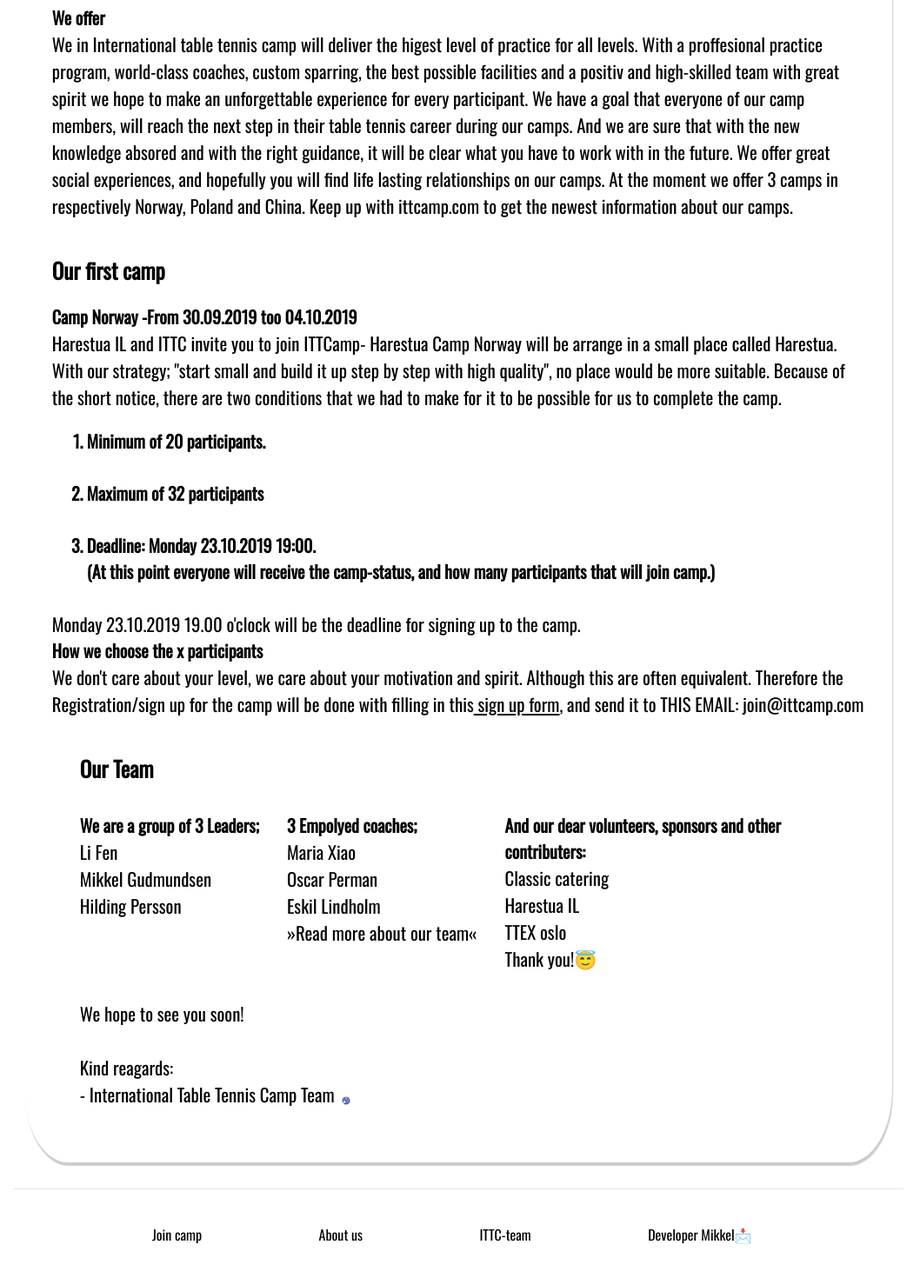
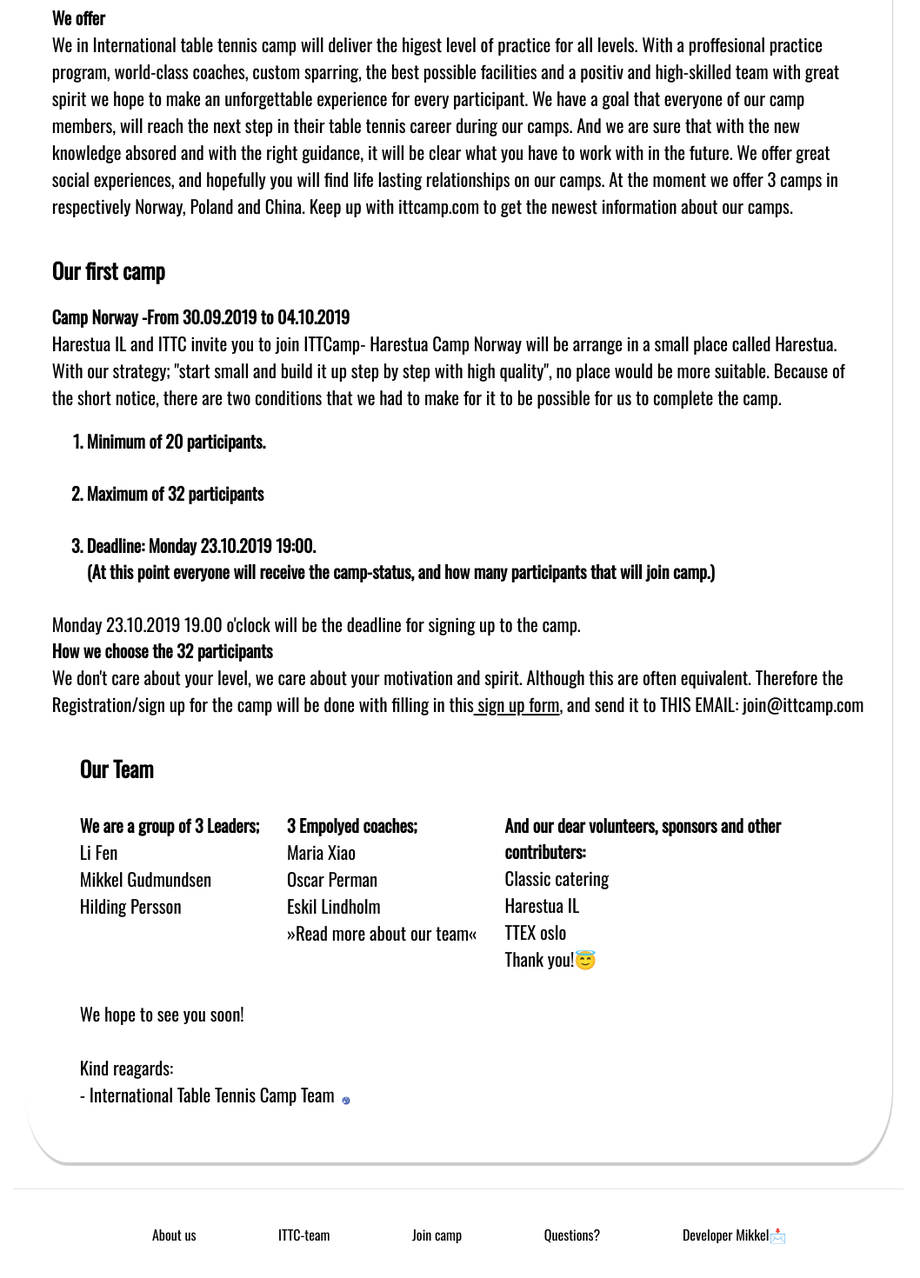
Before and after one commit to mikkelgud/InternationalTableTennisCamp, a React (Create React App) app: page /plan in a window 1280 px wide. Shown: the part 422-1892 px from the top of the page at 87% size, without its empty margins (113-1171 px from the left). Built offline with nearby package versions, Linux system fonts and the light colour scheme.

Commit message:
Added beautiful styling for pictures of china and poland

```diff
--- a/src/Leaders/OscarPerman.js
+++ b/src/Leaders/OscarPerman.js
@@ -39,8 +39,9 @@
       </StyledTextSectionHeader>
       <br/>
       <StyledText>
-          Oscar is headcoach in B-75, and too busy working ther during camp-Norway. He is ready for camp Poland and China when that time comes.<br/><br/>
-  More information about Oscar will come soon.
+          Oscar is headcoach in B-75. He will be too busy working there during camp-Norway.
+          But luckly for us, he is with us on camp Poland and China when that time comes.<br/><br/>
+          More information about Oscar will come soon.
       </StyledText>
     </StyledTextBoxDiv>
   )
--- a/src/components/AboutUs.js
+++ b/src/components/AboutUs.js
@@ -78,7 +78,7 @@
         <br/>
         <StyledSTextSectionHeader>Our first camp</StyledSTextSectionHeader>
         <br/>
-        <StyledH3>Camp Norway -From 30.09.2019 too 04.10.2019</StyledH3>
+        <StyledH3>Camp Norway -From 30.09.2019 to 04.10.2019</StyledH3>
         <StyledText>
           Harestua IL and ITTC invite you to join ITTCamp- Harestua
           Camp Norway will be arrange in a small place called Harestua.
@@ -99,7 +99,7 @@
 
           </StyledH3>
           <StyledText>Monday 23.10.2019 19.00 o'clock will be the deadline for signing up to the camp. </StyledText>
-        <StyledH3>How we choose the x participants</StyledH3>
+        <StyledH3>How we choose the 32 participants</StyledH3>
         <StyledText>
           We don't care about your level, we care about your motivation and spirit.
           Although this are often equivalent.
--- a/src/components/ChinaTravel.js
+++ b/src/components/ChinaTravel.js
@@ -20,12 +20,14 @@
 export default function ChinaTravel() {
     ScrollTop();
     return (
+        <>
         <StyledTextBoxDiv>
             <StyledTextSectionHeader>China - Work in progress
                 <span role="img" aria-label="work-emoji">👨🏽‍💻</span>
                 <span role="img" aria-label="work-emoji">👩🏻‍💻</span>
                 <span role="img" aria-label="work-emoji">👨🏼‍💻</span>
                 </StyledTextSectionHeader>
+                </StyledTextBoxDiv>
             <Wrapper>
             <StyledImage src={ChinaHall}/>
             <StyledImage src={ChinaHallWithPople}/>
@@ -43,6 +45,6 @@
             <StyledText>
 
             </StyledText>
-        </StyledTextBoxDiv>
+        </>
     )
 }
--- a/src/components/Footer.js
+++ b/src/components/Footer.js
@@ -29,7 +29,7 @@
 position: absoulte;
 
 @media (min-width: 1129px){
-    grid-template-columns: auto auto auto auto;
+    grid-template-columns: auto auto auto auto auto;
     margin: 2rem 2rem 2rem 7.5rem;
 }
 @media (max-width: 510px){
@@ -52,11 +52,7 @@
         <LocalWrapper>
         <FooterStyleDivWrapper>
                 <Wrapper>
-                    <div>
-                <StyledATagLink href="mailto: join@ittcamp.com" onClick={() => { props.history.push("/signup") }} >
-                <StyledTextLocal>Join camp</StyledTextLocal>
-                </StyledATagLink>
-                </div>
+
                 <div>
                 <StyledATagLink onClick={() => { props.history.push("/aboutus"); }}>
                 <StyledTextLocal>About us</StyledTextLocal>
@@ -65,6 +61,16 @@
                 <div>
                 <StyledATagLink onClick={() => { props.history.push("/leaders"); }}>
                 <StyledTextLocal>ITTC-team</StyledTextLocal>
+                </StyledATagLink>
+                </div>
+                <div>
+                <StyledATagLink href="mailto: join@ittcamp.com" onClick={() => { props.history.push("/signup") }} >
+                <StyledTextLocal>Join camp</StyledTextLocal>
+                </StyledATagLink>
+                </div>
+                <div>
+                <StyledATagLink href="mailto: contactus@ittcamp.com" onClick={() => { props.history.push("/signup") }} >
+                <StyledTextLocal>Questions?</StyledTextLocal>
                 </StyledATagLink>
                 </div>
                 <div>
--- a/src/components/PolandTravel.js
+++ b/src/components/PolandTravel.js
@@ -20,12 +20,14 @@
     ScrollTop();
 
     return (
+        <>
         <StyledTextBoxDiv>
             <StyledTextSectionHeader>Poland - Work in progress
                 <span role="img" aria-label="work-emoji">👨🏽‍💻</span>
                 <span role="img" aria-label="work-emoji">👩🏻‍💻</span>
                 <span role="img" aria-label="work-emoji">👨🏼‍💻</span>
                 </StyledTextSectionHeader>
+                </StyledTextBoxDiv>
             <Wrapper>
             <StyledImage src={Campus}/>
             <StyledImage src={Reception}/>
@@ -39,6 +41,6 @@
             </Wrapper>
             <StyledText>
             </StyledText>
-        </StyledTextBoxDiv>
+        </>
     )
 }
--- a/src/styleguides/StyledImage.js
+++ b/src/styleguides/StyledImage.js
@@ -4,9 +4,19 @@
 display: flex;
 margin:0;
 width: 100%;
-height: 17.18034rem;
+height: 16vw;
 padding: 0;
 border-radius: 10px;
+object-fit: fill;
+
+@media (max-width: 1128px){
+    height: 24vw;
+
+}
+
+@media (max-width: 909px){
+    height: 34vw;
+}
 
 //
 `;
```
Also changed, not shown: public/index.html (+0 -1 lines), src/styleguides/StyledTextForLink.js (added, +7 -0 lines).
